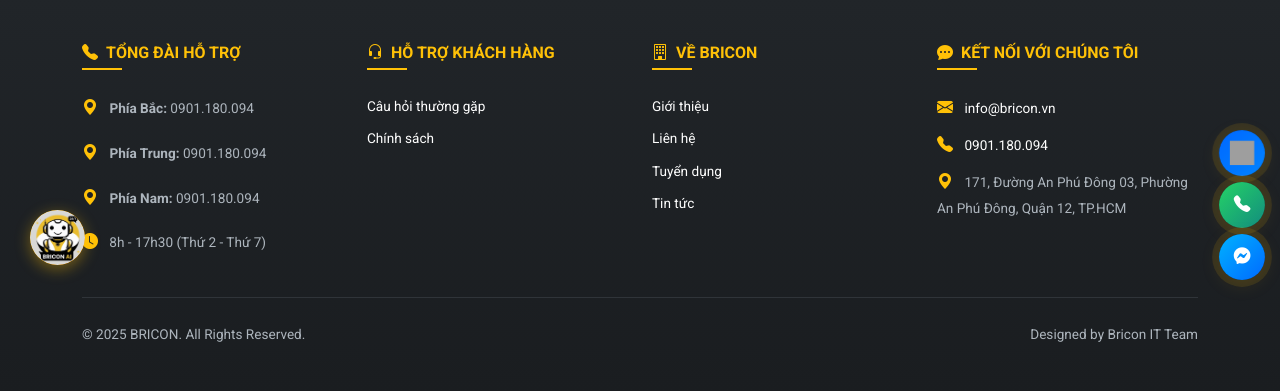
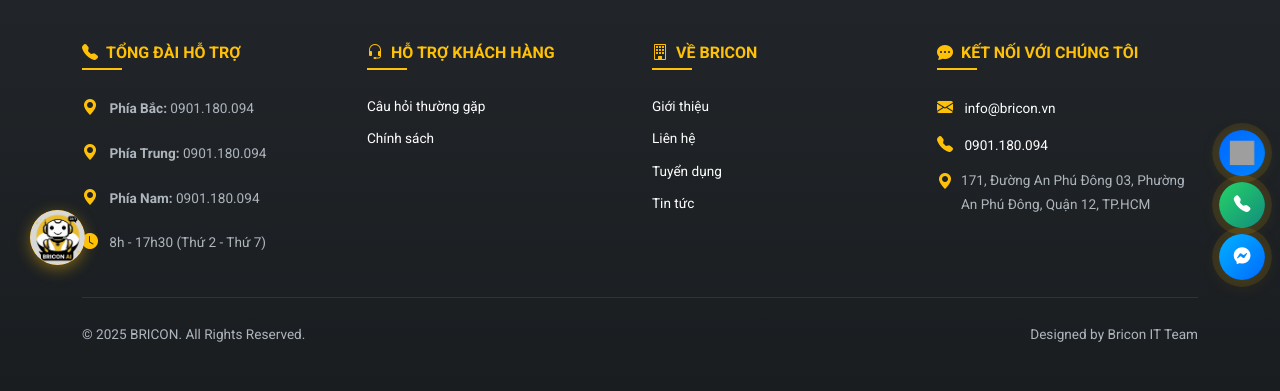
Before and after one commit to VuHoangITer/Bricon, a Flask app: page /tin-tuc in a window 1280 px wide. Shown: the part 505-896 px from the top of the page. Run offline with Flask 3, Linux system fonts and the light colour scheme; grey boxes are pictures that could not be loaded.

Commit message:
fix lỗi footer chi nhanh ngay icon

```diff
--- a/app/static/css/scale-down.css
+++ b/app/static/css/scale-down.css
@@ -222,9 +222,9 @@ footer a {
   }
 }
 
-/* ==================== FIX PRODUCT GRID - 4 SẢN PHẨM NGANG TRÊN MOBILE ==================== */
+/* ==================== FIX PRODUCT GRID - 3 SẢN PHẨM NGANG TRÊN MOBILE ==================== */
 
-/* Override Bootstrap col-6 trên mobile để hiển thị 4 cột ngang */
+/* Override Bootstrap col-6 trên mobile để hiển thị 3 cột ngang */
 @media (max-width: 576px) {
 @media (max-width: 576px) {
   .products-grid .row.g-4 > .col-6,
--- a/app/templates/base.html
+++ b/app/templates/base.html
@@ -592,7 +592,7 @@
                     {{ get_setting('hotline', '0901.180.094') }}
                   </a>
                 </li>
-                <li class="mb-2">
+                <li class="mb-2 d-flex align-items-start">
                   <i class="bi bi-geo-alt-fill text-warning me-2"></i>
                   {% set branch_text = get_setting('branch_addresses', '171, Đường An Phú Đông 03, Phường An Phú Đông, Quận 12, TP.HCM') %}
                   {% set branches = branch_text.strip().split('\n') %}
```
